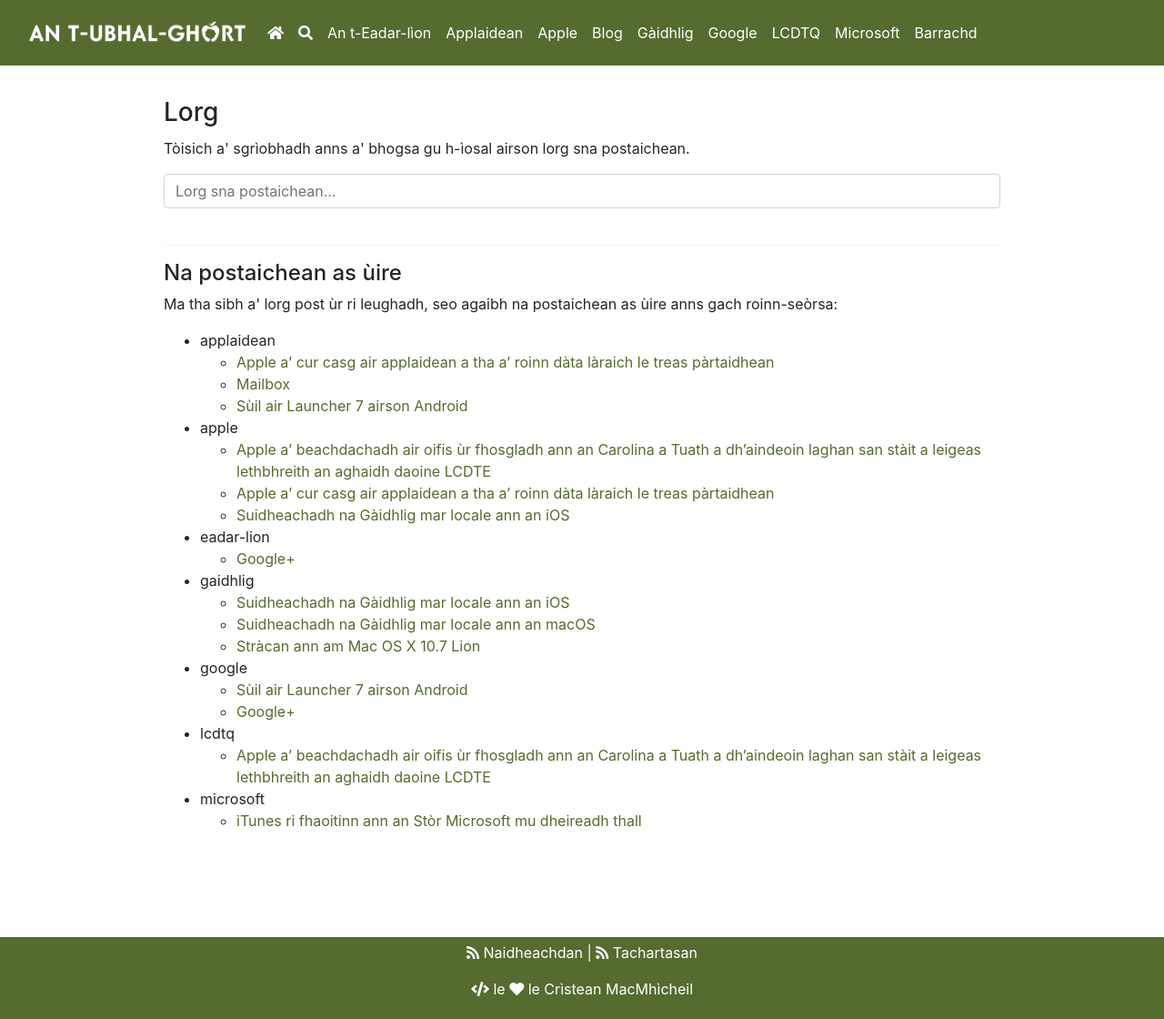
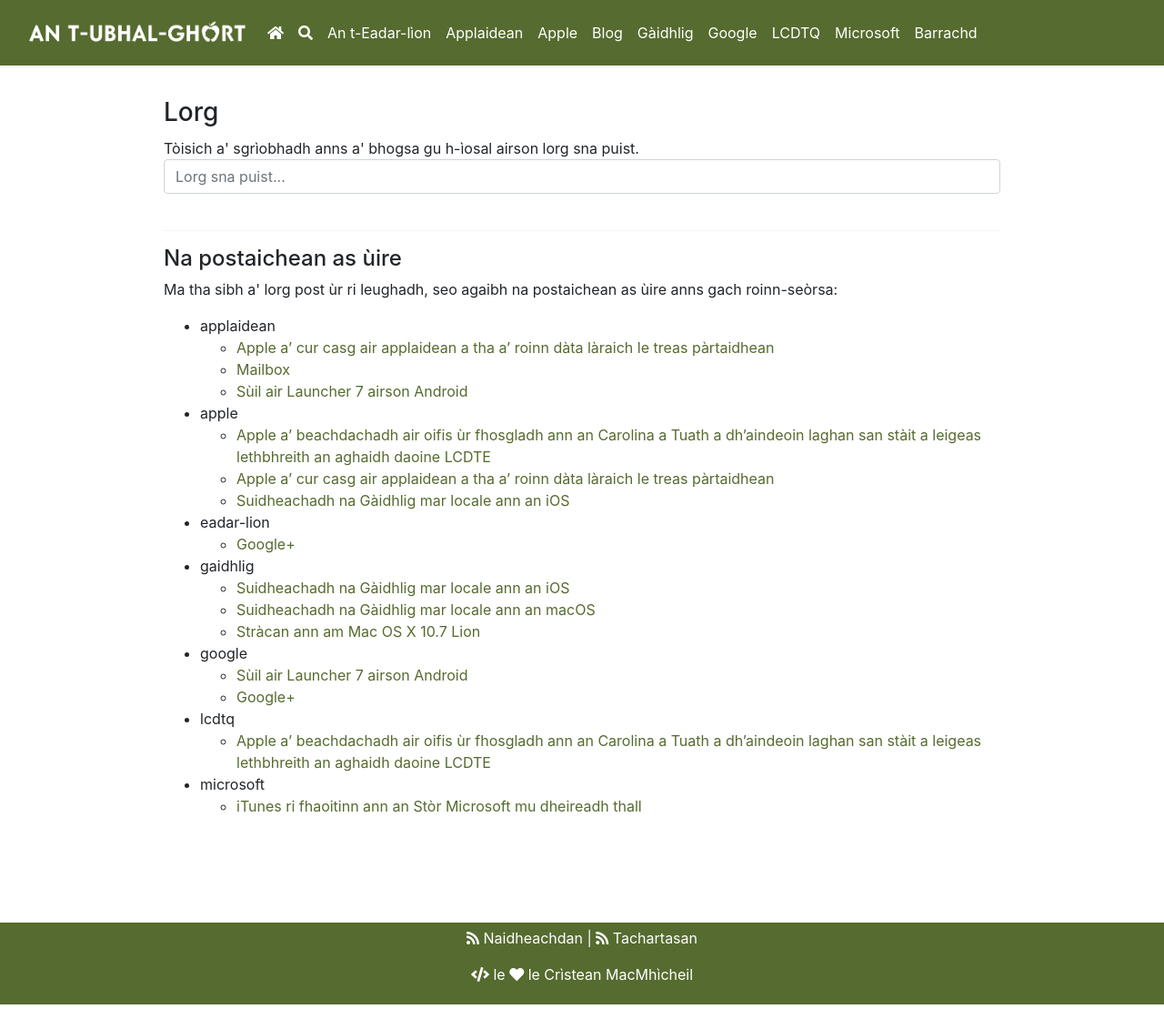
Before and after one commit to MacMhicheil/atug, a Jekyll site: the page built from search.html, in a window 1280 px wide. Shown: the whole page at 91% size. Built offline with Jekyll 4.4.1, drawn with Linux system fonts in a browser that asks for light colours; nearby versions of some CDN libraries.

Commit message:
Update search.html

```diff
--- a/search.html
+++ b/search.html
@@ -4,11 +4,11 @@
 permalink: /lorg/
 ---
 
-<p>Tòisich a' sgrìobhadh anns a' bhogsa gu h-ìosal airson lorg sna postaichean.</p>
+Tòisich a' sgrìobhadh anns a' bhogsa gu h-ìosal airson lorg sna puist.
 
 <!-- Html Elements for Search -->
 <div class="form-group" id="search-container">
-<input class="form-control" type="text" id="search-input" placeholder="Lorg sna postaichean..."><br />
+<input class="form-control" type="text" id="search-input" placeholder="Lorg sna puist..."><br />
 <ul id="results-container"></ul>
 </div>
 
```
